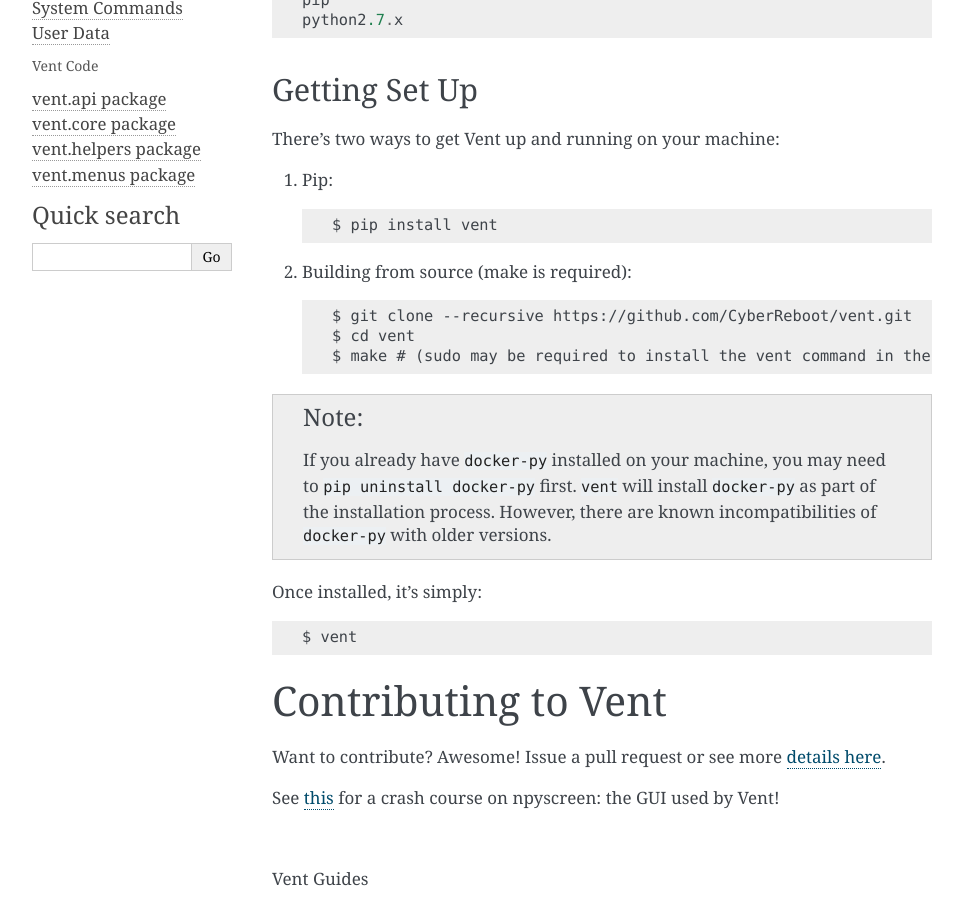
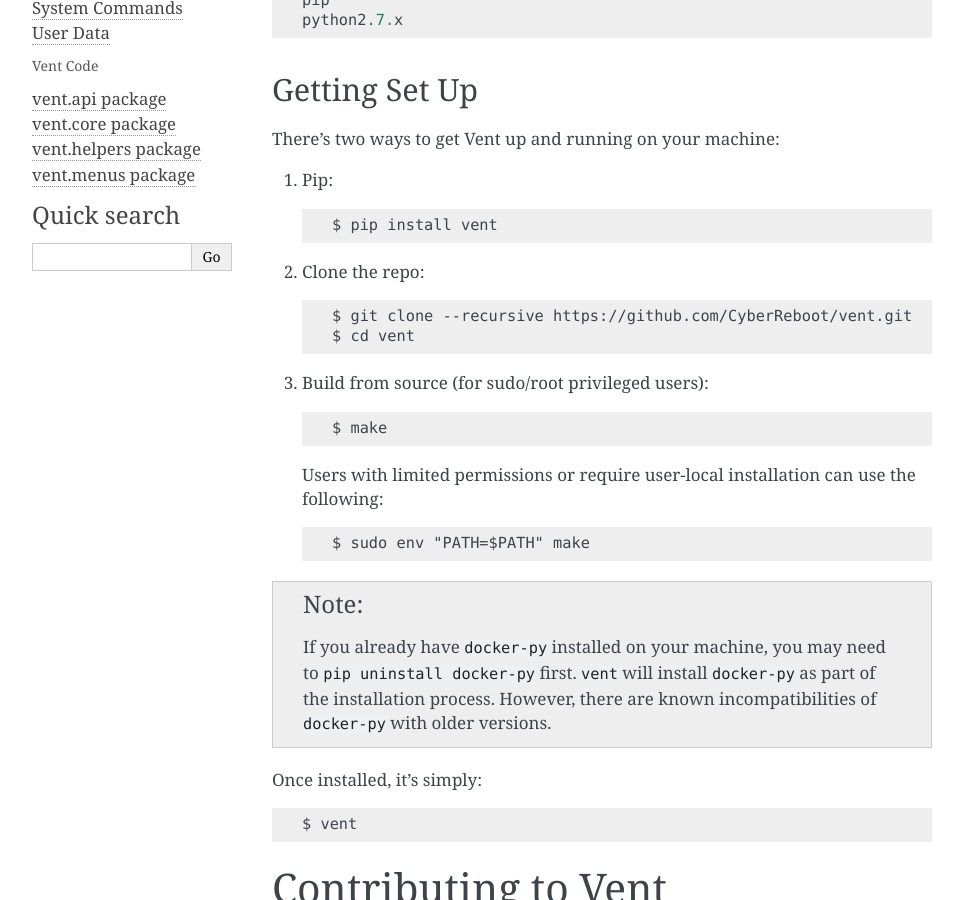
Before and after one commit to CyberReboot/vent, a Sphinx documentation site: the page built from docs/source/index.rst, in a window 1280 px wide and 900 px high, scrolled down 435 px. Shown: the whole window, without its empty margins (148-1111 px from the left). Built offline with Sphinx 7.4.7, drawn with Linux system fonts in a browser that asks for light colours; pages that are not in the unit, such as notebooks, are missing from menus.

Commit message:
My doc modifications should fix issue #918.

```diff
--- a/docs/source/index.rst
+++ b/docs/source/index.rst
@@ -27,11 +27,18 @@
 
     $ pip install vent
 
-2. Building from source (make is required)::
+2. Clone the repo::
 
     $ git clone --recursive https://github.com/CyberReboot/vent.git
     $ cd vent
-    $ make # (sudo may be required to install the vent command in the system bin path)
+
+3. Build from source (for sudo/root privileged users)::
+
+    $ make
+
+   Users with limited permissions or require user-local installation can use the following::
+
+    $ sudo env "PATH=$PATH" make
 
 .. note:: If you already have ``docker-py`` installed on your machine, you may need to ``pip uninstall docker-py`` first. ``vent`` will install ``docker-py`` as part of the installation process. However, there are known incompatibilities of ``docker-py`` with older versions.
 
```
Also changed, not shown: README.md (+8 -3 lines).
